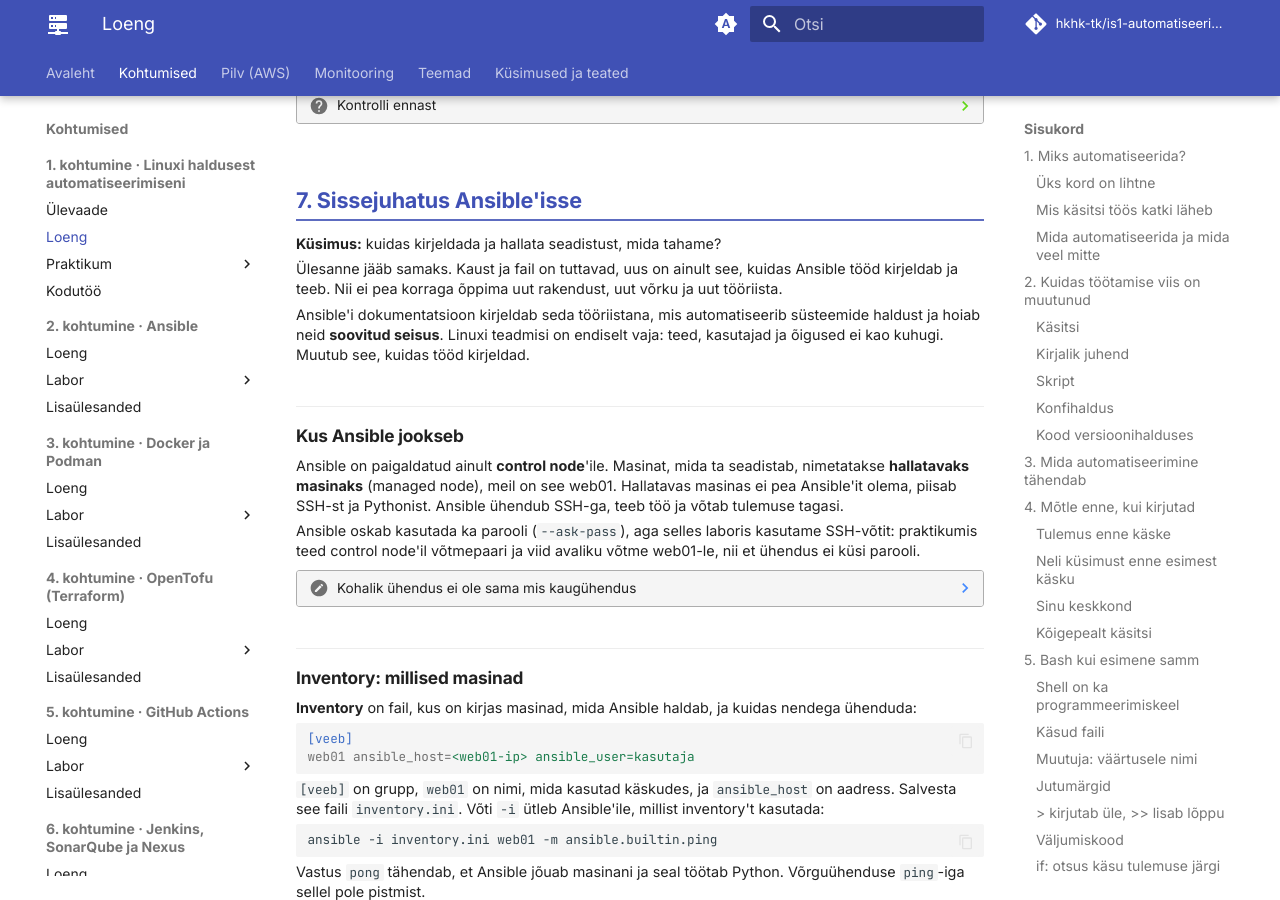
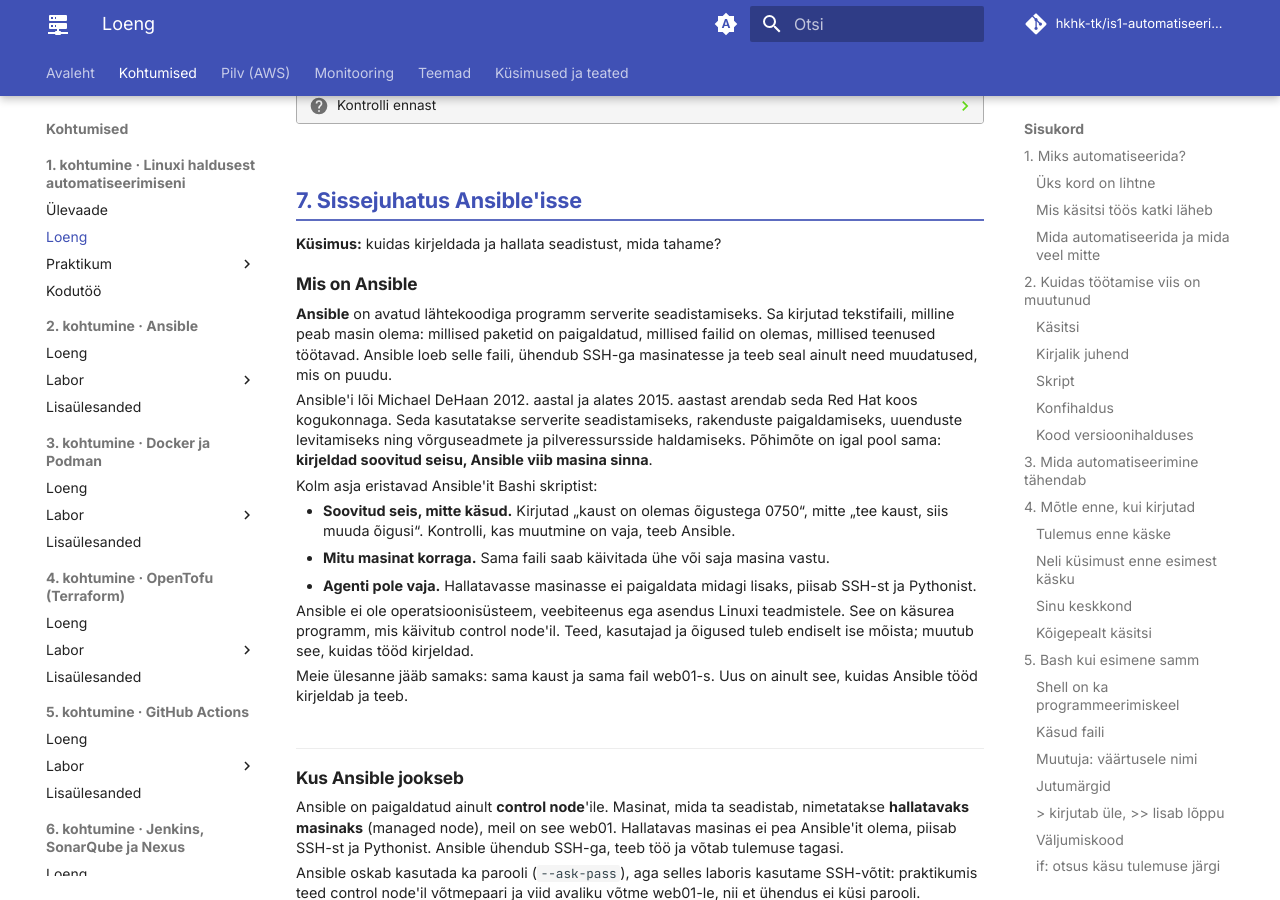
Before and after one commit to hkhk-tk/is1-automatiseerimine, an MkDocs documentation site: the page built from docs/k01/loeng.md, in a window 1280 px wide and 900 px high, scrolled down 8291 px. Built offline with MkDocs 1.6.1 and Material for MkDocs 9.7.7, drawn with Linux system fonts in a browser that asks for light colours; comment, search, counter and statistics services are not loaded.

Commit message:
K1 loeng: alajaotus Mis on Ansible

```diff
--- a/docs/k01/loeng.md
+++ b/docs/k01/loeng.md
@@ -426,9 +426,21 @@ Omadust, et korduv käivitus ei muuda enam midagi, kui soovitud seis on juba ole
 
 **Küsimus:** kuidas kirjeldada ja hallata seadistust, mida tahame?
 
-Ülesanne jääb samaks. Kaust ja fail on tuttavad, uus on ainult see, kuidas Ansible tööd kirjeldab ja teeb. Nii ei pea korraga õppima uut rakendust, uut võrku ja uut tööriista.
+### Mis on Ansible
 
-Ansible'i dokumentatsioon kirjeldab seda tööriistana, mis automatiseerib süsteemide haldust ja hoiab neid **soovitud seisus**. Linuxi teadmisi on endiselt vaja: teed, kasutajad ja õigused ei kao kuhugi. Muutub see, kuidas tööd kirjeldad.
+**Ansible** on avatud lähtekoodiga programm serverite seadistamiseks. Sa kirjutad tekstifaili, milline peab masin olema: millised paketid on paigaldatud, millised failid on olemas, millised teenused töötavad. Ansible loeb selle faili, ühendub SSH-ga masinatesse ja teeb seal ainult need muudatused, mis on puudu.
+
+Ansible'i lõi Michael DeHaan 2012. aastal ja alates 2015. aastast arendab seda Red Hat koos kogukonnaga. Seda kasutatakse serverite seadistamiseks, rakenduste paigaldamiseks, uuenduste levitamiseks ning võrguseadmete ja pilveressursside haldamiseks. Põhimõte on igal pool sama: **kirjeldad soovitud seisu, Ansible viib masina sinna**.
+
+Kolm asja eristavad Ansible'it Bashi skriptist:
+
+- **Soovitud seis, mitte käsud.** Kirjutad „kaust on olemas õigustega 0750“, mitte „tee kaust, siis muuda õigusi“. Kontrolli, kas muutmine on vaja, teeb Ansible.
+- **Mitu masinat korraga.** Sama faili saab käivitada ühe või saja masina vastu.
+- **Agenti pole vaja.** Hallatavasse masinasse ei paigaldata midagi lisaks, piisab SSH-st ja Pythonist.
+
+Ansible ei ole operatsioonisüsteem, veebiteenus ega asendus Linuxi teadmistele. See on käsurea programm, mis käivitub control node'il. Teed, kasutajad ja õigused tuleb endiselt ise mõista; muutub see, kuidas tööd kirjeldad.
+
+Meie ülesanne jääb samaks: sama kaust ja sama fail web01-s. Uus on ainult see, kuidas Ansible tööd kirjeldab ja teeb.
 
 ### Kus Ansible jookseb
 
```
